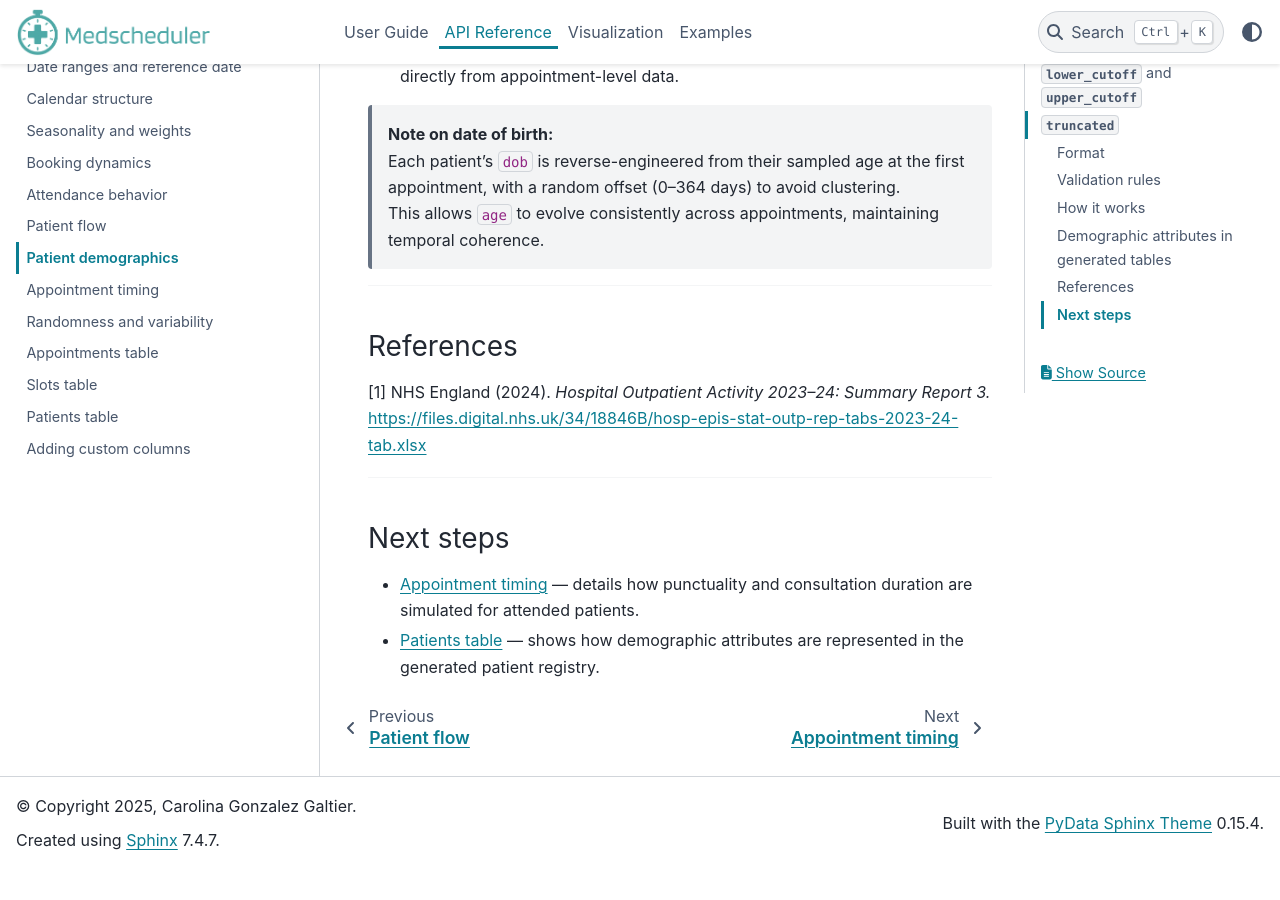
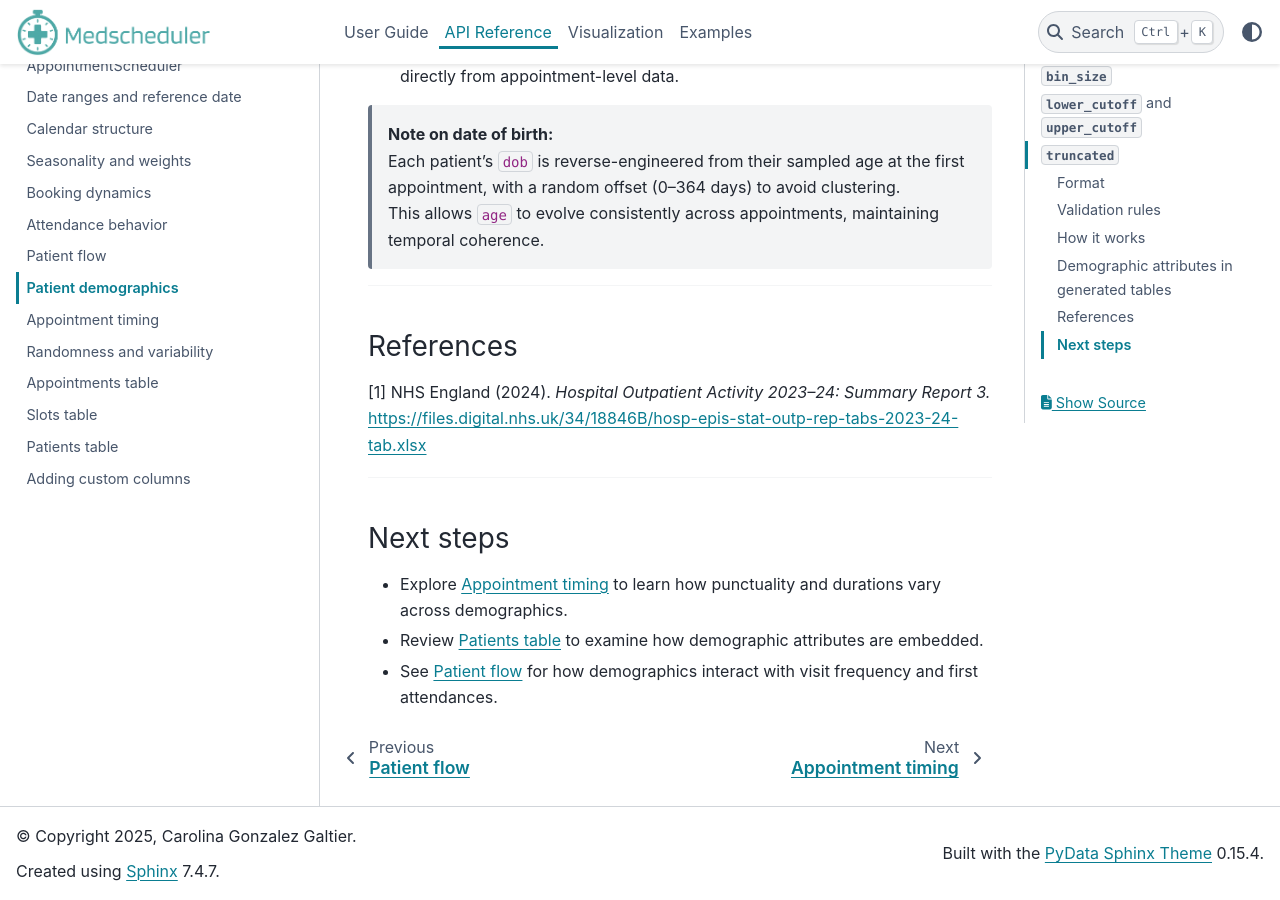
Before and after one commit to carogaltier/medscheduler, a Sphinx documentation site: the page built from docs/api-reference/patient_demographics.md, in a window 1280 px wide and 900 px high, scrolled down 4078 px. Built offline with Sphinx 7.4.7 and the PyData theme 0.15.4, drawn with Linux system fonts in a browser that asks for light colours; before the commit the page ends 4948 px from its top, so only the background shows below that.

Commit message:
Update patient_demographics.md

```diff
--- a/docs/api-reference/patient_demographics.md
+++ b/docs/api-reference/patient_demographics.md
@@ -122,8 +122,7 @@ This behavior ensures that pediatric cases are not simulated unless explicitly a
 [https://files.digital.nhs.uk/34/18846B/hosp-epis-stat-outp-rep-tabs-2023-24-tab.xlsx](https://files.digital.nhs.uk/34/18846B/hosp-epis-stat-outp-rep-tabs-2023-24-tab.xlsx)
 
 ---
-
 ### Next steps
-
-- {doc}`appointment_timing` — details how punctuality and consultation duration are simulated for attended patients.
-- {doc}`patients_table` — shows how demographic attributes are represented in the generated patient registry.
+- Explore {doc}`appointment_timing` to learn how punctuality and durations vary across demographics.
+- Review {doc}`patients_table` to examine how demographic attributes are embedded.
+- See {doc}`patient_flow` for how demographics interact with visit frequency and first attendances.
```
